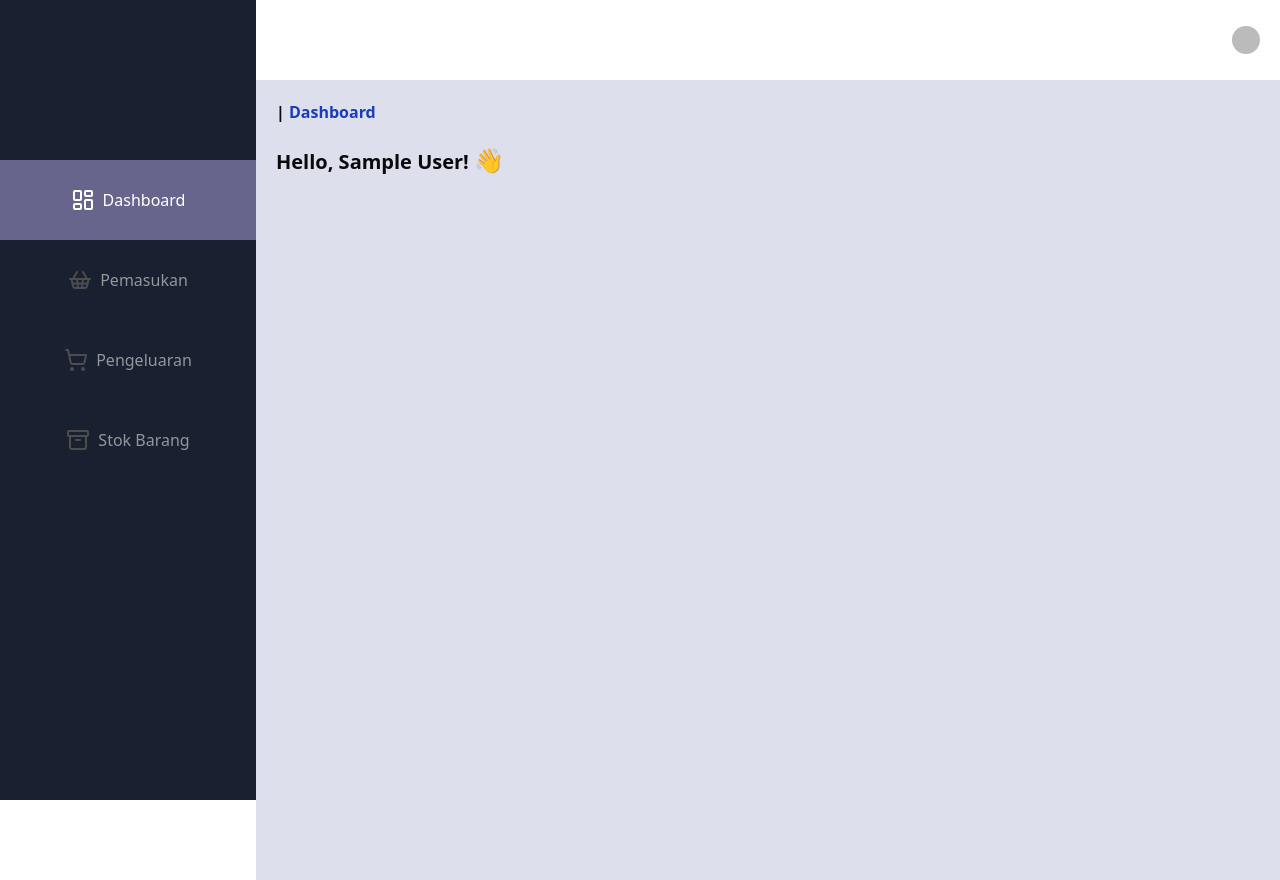
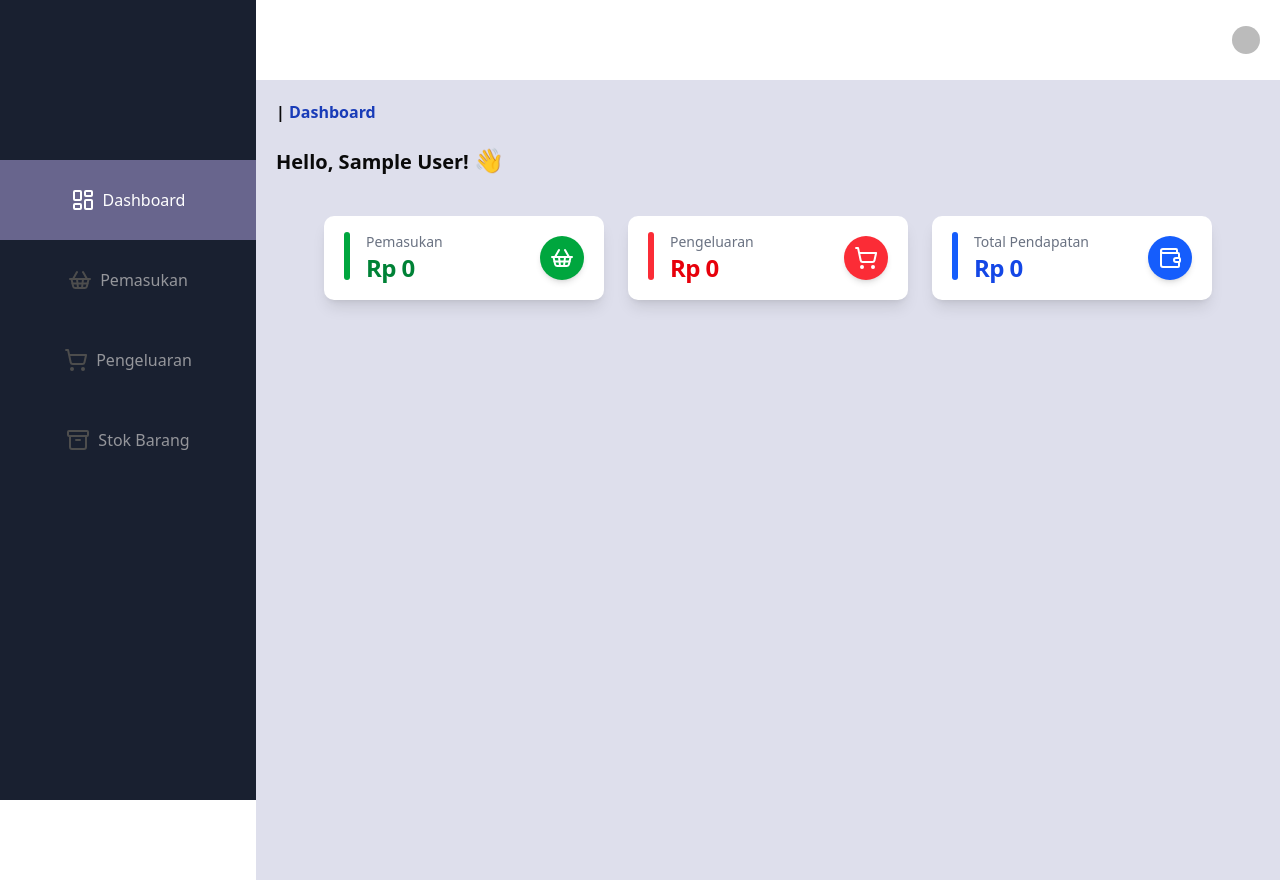
Before and after one commit to FaizYanuar/CatetinApp, a Next.js app: page /dashboard in a window 1280 px wide. Built offline with nearby package versions, Linux system fonts and the light colour scheme; no server answers; the database is empty; sample sign-in values are in the browser's storage; some icons are missing.

Commit message:
feat: add dahboard card dan sesuai dengan database

```diff
--- a/app/(routes)/dashboard/_components/dashboardCard.jsx
+++ b/app/(routes)/dashboard/_components/dashboardCard.jsx
@@ -1,9 +1,128 @@
-import React from 'react'
+// File: components/DashboardCard.js (or your existing path)
+"use client"
+import React, { useState, useEffect } from 'react';
+import { ShoppingBasket, ShoppingCart, Wallet } from 'lucide-react';
 
-function dashboardCard() {
+// Helper function to format currency to IDR (Indonesian Rupiah)
+const formatCurrency = (amount) => {
+  if (typeof amount !== 'number') {
+    // Return a default or placeholder if amount is not a valid number
+    return 'Rp 0';
+  }
+  return new Intl.NumberFormat('id-ID', {
+    style: 'currency',
+    currency: 'IDR',
+    minimumFractionDigits: 0, // No decimal places for whole numbers
+    maximumFractionDigits: 0,
+  }).format(amount);
+};
+
+function DashboardCard() {
+  // State to hold the fetched financial statistics
+  const [stats, setStats] = useState({
+    totalIncome: 0,
+    totalExpenses: 0,
+    netIncome: 0,
+  });
+  // State to manage loading status
+  const [loading, setLoading] = useState(true);
+  // State to hold any error messages
+  const [error, setError] = useState(null);
+
+  useEffect(() => {
+    // Async function to fetch dashboard statistics from the API
+    async function fetchStats() {
+      setLoading(true); // Set loading to true before fetching
+      setError(null);   // Clear any previous errors
+      try {
+        const response = await fetch('/api/dashboard'); // Calls the API route
+        if (!response.ok) {
+          // If response is not OK, parse error message from API or use status text
+          const errorData = await response.json().catch(() => ({})); // Gracefully handle non-JSON error responses
+          throw new Error(errorData.error || `Gagal mengambil data: ${response.statusText}`);
+        }
+        const data = await response.json(); // Parse JSON data from response
+        setStats(data); // Update state with fetched data
+      } catch (e) {
+        console.error("Failed to fetch dashboard stats:", e);
+        setError(e.message); // Set error message in state
+      } finally {
+        setLoading(false); // Set loading to false after fetching (success or failure)
+      }
+    }
+    fetchStats(); // Call the fetch function when the component mounts
+  }, []); // Empty dependency array means this effect runs once on mount
+
+  // Display loading message while data is being fetched
+  if (loading) {
+    return (
+      <div className='flex justify-center items-center p-10 w-full'>
+        <div className="flex flex-col items-center space-y-2">
+          <svg className="animate-spin h-8 w-8 text-blue-600" xmlns="http://www.w3.org/2000/svg" fill="none" viewBox="0 0 24 24">
+            <circle className="opacity-25" cx="12" cy="12" r="10" stroke="currentColor" strokeWidth="4"></circle>
+            <path className="opacity-75" fill="currentColor" d="M4 12a8 8 0 018-8V0C5.373 0 0 5.373 0 12h4zm2 5.291A7.962 7.962 0 014 12H0c0 3.042 1.135 5.824 3 7.938l3-2.647z"></path>
+          </svg>
+          <p className="text-gray-500 text-sm">Memuat data statistik...</p>
+        </div>
+      </div>
+    );
+  }
+
+  // Display error message if fetching failed
+  if (error) {
+    return (
+      <div className='flex justify-center items-center p-5 w-full'>
+        <div className='bg-red-100 border border-red-400 text-red-700 px-4 py-3 rounded-md text-center' role="alert">
+          <strong className="font-bold">Oops!</strong>
+          <span className="block sm:inline"> Terjadi kesalahan saat memuat statistik: {error}</span>
+        </div>
+      </div>
+    );
+  }
+
+  // Main component render with fetched data
   return (
-    <div>dashboardCard</div>
-  )
+    <div className='flex justify-center items-start p-5 w-full'> {/* items-start to align cards at the top if they have different heights due to long numbers */}
+        <div className='flex flex-wrap justify-center gap-6'> {/* flex-wrap for responsiveness, gap-6 for spacing */}
+
+            {/* Pemasukan Card */}
+            <div className='bg-white w-full sm:w-auto min-w-[280px] max-w-xs py-4 px-5 rounded-lg flex gap-x-4 items-center shadow-lg hover:shadow-xl transition-shadow duration-300 ease-in-out'>
+                <div className='bg-green-600 w-1.5 h-12 self-stretch rounded-full'></div> {/* Decorative colored bar */}
+                <div className='flex-grow'>
+                    <h1 className='text-gray-500 text-sm font-medium'>Pemasukan</h1>
+                    <h2 className='font-semibold text-2xl text-green-700 tracking-tight'>{formatCurrency(stats.totalIncome)}</h2>
+                </div>
+                <div className="bg-green-600 text-white p-2.5 rounded-full shadow-md">
+                    <ShoppingBasket size={24} /> {/* Lucide icon */}
+                </div>
+            </div>
+
+            {/* Pengeluaran Card */}
+            <div className='bg-white w-full sm:w-auto min-w-[280px] max-w-xs py-4 px-5 rounded-lg flex gap-x-4 items-center shadow-lg hover:shadow-xl transition-shadow duration-300 ease-in-out'>
+                <div className='bg-red-500 w-1.5 h-12 self-stretch rounded-full'></div> {/* Decorative colored bar */}
+                <div className='flex-grow'>
+                    <h1 className='text-gray-500 text-sm font-medium'>Pengeluaran</h1>
+                    <h2 className='font-semibold text-2xl text-red-600 tracking-tight'>{formatCurrency(stats.totalExpenses)}</h2>
+                </div>
+                <div className="bg-red-500 text-white p-2.5 rounded-full shadow-md">
+                    <ShoppingCart size={24} /> {/* Lucide icon */}
+                </div>
+            </div>
+
+            {/* Total Pendapatan Card */}
+            <div className='bg-white w-full sm:w-auto min-w-[280px] max-w-xs py-4 px-5 rounded-lg flex gap-x-4 items-center shadow-lg hover:shadow-xl transition-shadow duration-300 ease-in-out'>
+                <div className='bg-blue-600 w-1.5 h-12 self-stretch rounded-full'></div> {/* Decorative colored bar */}
+                <div className='flex-grow'>
+                    <h1 className='text-gray-500 text-sm font-medium'>Total Pendapatan</h1>
+                    <h2 className='font-semibold text-2xl text-blue-700 tracking-tight'>{formatCurrency(stats.netIncome)}</h2>
+                </div>
+                <div className="bg-blue-600 text-white p-2.5 rounded-full shadow-md">
+                     <Wallet size={24} /> {/* Lucide icon */}
+                </div>
+            </div>
+        </div>
+    </div>
+  );
 }
 
-export default dashboardCard
+export default DashboardCard;
--- a/app/(routes)/dashboard/page.jsx
+++ b/app/(routes)/dashboard/page.jsx
@@ -1,7 +1,7 @@
 "use client"
 import { UserButton, useUser } from '@clerk/nextjs'
 import React from 'react'
-import dashboardCard from './_components/dashboardCard';
+import DashboardCard from './_components/dashboardCard';
 
 function Dashboard() {
   const {user}=useUser();
@@ -12,7 +12,7 @@ function Dashboard() {
             <h1 className='mt-5 text-xl font-semibold'>Hello, {user?.fullName}! <span className='text-2xl'>👋</span></h1>
         </div>
 
-        <dashboardCard/>
+        <DashboardCard />
     </div>
   )
 }
--- /dev/null
+++ b/app/api/dashboard/route.js
@@ -0,0 +1,58 @@
+// File: app/api/dashboards/route.js
+
+import { NextResponse } from 'next/server';
+import { getAuth } from '@clerk/nextjs/server';
+import { db } from '@/utils/dbConfig'; // Ensure this path is correct
+import { transactions } from '@/utils/schema'; // Ensure this path is correct
+import { and, eq, sum } from 'drizzle-orm';
+
+export async function GET(req) {
+  try {
+    const { userId } = getAuth(req);
+    if (!userId) {
+      return NextResponse.json({ error: 'Unauthorized' }, { status: 401 });
+    }
+
+    // Calculate Total Income (Pemasukan)
+    // Fetches all transactions of type 'income' for the user and sums their total_amount.
+    const incomeResult = await db
+      .select({
+        total: sum(transactions.total_amount).mapWith(Number) // .mapWith(Number) ensures the sum is treated as a number
+      })
+      .from(transactions)
+      .where(and(
+        eq(transactions.user_id, userId),
+        eq(transactions.type, 'sale') // Assumes 'income' is the type for Pemasukan
+      ));
+
+    const totalIncome = incomeResult[0]?.total || 0; // Default to 0 if no income transactions
+
+    // Calculate Total Expenses (Pengeluaran)
+    // Fetches all transactions of type 'expense' for the user and sums their total_amount.
+    const expenseResult = await db
+      .select({
+        total: sum(transactions.total_amount).mapWith(Number)
+      })
+      .from(transactions)
+      .where(and(
+        eq(transactions.user_id, userId),
+        eq(transactions.type, 'expense') // Assumes 'expense' is the type for Pengeluaran
+      ));
+
+    const totalExpenses = expenseResult[0]?.total || 0; // Default to 0 if no expense transactions
+
+    // Calculate Net Income (Total Pendapatan)
+    const netIncome = totalIncome - totalExpenses;
+
+    return NextResponse.json({
+      totalIncome,
+      totalExpenses,
+      netIncome
+    }, { status: 200 });
+
+  } catch (error) {
+    console.error("API GET Dashboard Stats Error:", error);
+    // Provides a generic error message to the client and logs detailed error on the server.
+    return NextResponse.json({ error: "Internal Server Error fetching dashboard stats.", details: error.message }, { status: 500 });
+  }
+}
```
